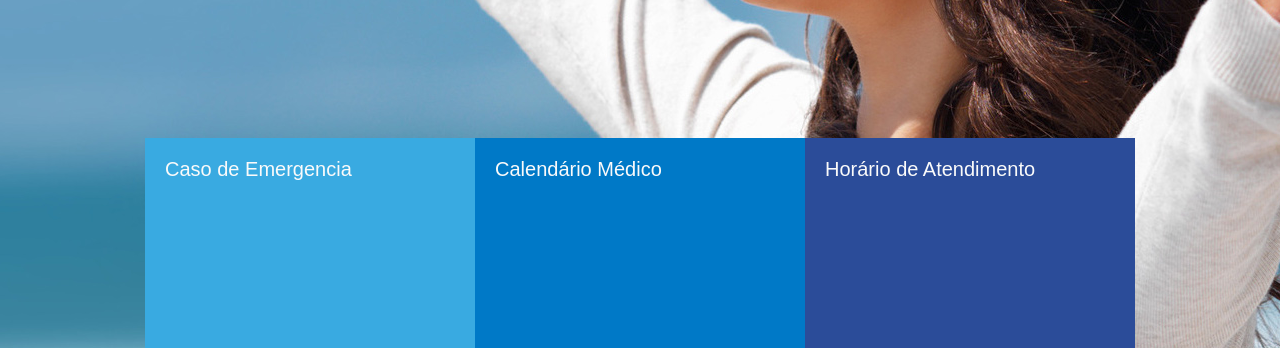
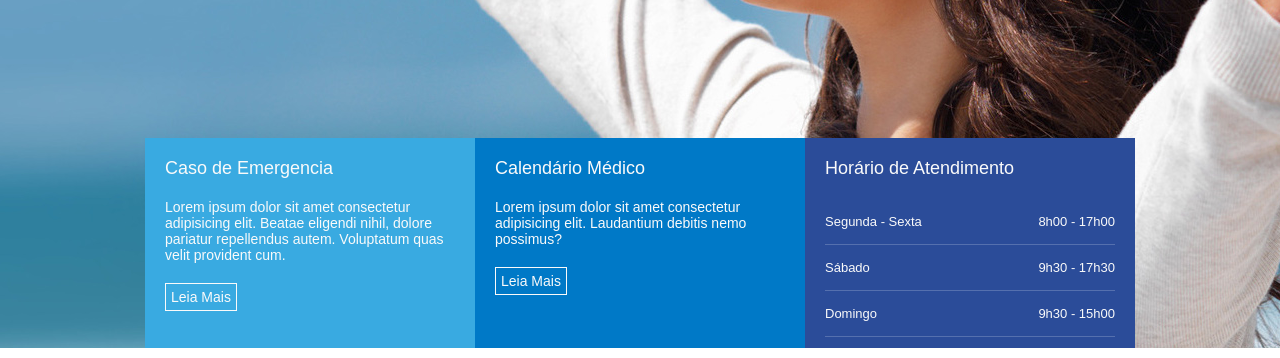
Before and after one commit to Moraes91/medicenter-flexbox, a plain HTML site: page index.html in a window 1280 px wide. Shown: the part 442-800 px from the top of the page. Drawn offline with Linux system fonts and the light colour scheme.

Commit message:
feito banner de horarios

```diff
--- a/assets/css/template.css
+++ b/assets/css/template.css
@@ -118,5 +118,38 @@ nav a:hover {
 }
 
 .banner-title {
-    font-size: 20px;
+    font-size: 18px;
 }
+
+.banner-desc {
+    font-size: 14px;
+    margin: 20px 0;
+}
+
+.banner-options a{
+    display: inline-block;
+    padding: 5px;
+    border: 1px solid #fafafa;
+    color: #fafafa;
+    text-decoration: none;
+    font-size: 14px;
+}
+
+.banner3 .banner-title {
+    margin-bottom: 20px;
+}
+
+.banner-horarios {
+    display: flex;
+    flex-direction: column;
+    justify-content: space-between;
+}
+
+.banner-hora {
+    border-bottom: 1px solid rgba(255, 255, 255, 0.2);
+    display: flex;
+    justify-content: space-between;
+    height: 45px;
+    align-items: center;
+    font-size: 13px;
+}
--- a/index.html
+++ b/index.html
@@ -38,13 +38,34 @@
             <div class="banner-options">
                 <div class="banner1">
                     <div class="banner-title">Caso de Emergencia</div>
-
+                    <div class="banner-desc">
+                        Lorem ipsum dolor sit amet consectetur adipisicing elit. Beatae eligendi nihil, dolore pariatur repellendus autem. Voluptatum quas velit provident cum.
+                    </div>
+                    <a href="">Leia Mais</a>
                 </div>
                 <div class="banner2">
                     <div class="banner-title">Calendário Médico</div>
+                    <div class="banner-desc">
+                        Lorem ipsum dolor sit amet consectetur adipisicing elit. Laudantium debitis nemo possimus?
+                    </div>
+                    <a href="">Leia Mais</a>
                 </div>
                 <div class="banner3">
                     <div class="banner-title">Horário de Atendimento</div>
+                    <div class="banner-horarios">
+                        <div class="banner-hora">
+                            <div class="dia-semana">Segunda - Sexta</div>
+                            <div class="hora-func">8h00 - 17h00</div>
+                        </div>
+                        <div class="banner-hora">
+                            <div class="dia-semana">Sábado</div>
+                            <div class="hora-func">9h30 - 17h30</div>
+                        </div>
+                        <div class="banner-hora">
+                            <div class="dia-semana">Domingo</div>
+                            <div class="hora-func">9h30 - 15h00</div>
+                        </div>
+                    </div>
                 </div>
             </div>
         </div>
```
